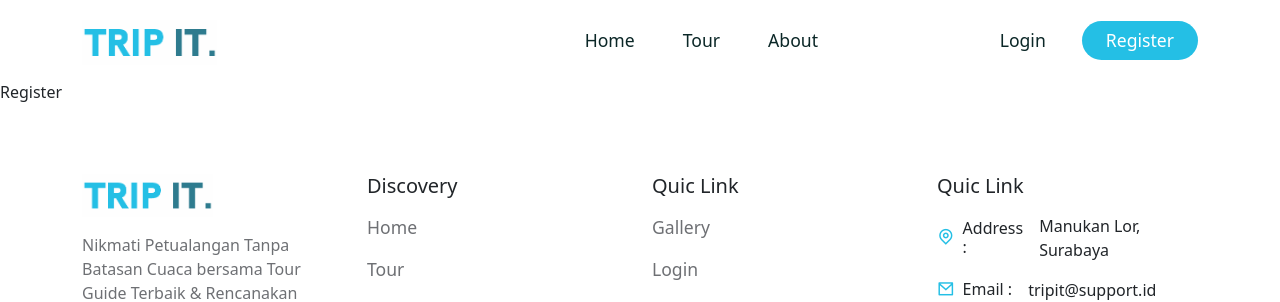
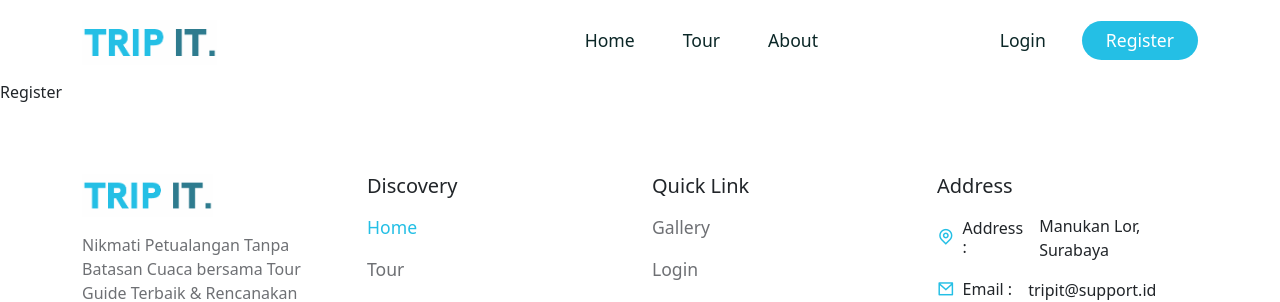
Before and after one commit to Sayafrudin/mini-project, a React (Vite) app in the folder trip-it/: page /register in a window 1280 px wide. In both pictures the pointer is over the link 392 px from the left and 227 px from the top of the page. Shown: the top 302 px of the page. Built offline with nearby package versions, Linux system fonts and the light colour scheme; a web font is replaced by a local one.

Commit message:
edit : hover link

```diff
--- a/trip-it/src/components/Footer/Footer.css
+++ b/trip-it/src/components/Footer/Footer.css
@@ -35,6 +35,12 @@
   font-size: 1.1rem;
 }
 
+.footer__quick-links li a:hover {
+  text-decoration: none;
+  color: var(--primary-color);
+  font-size: 1.1rem;
+}
+
 .footer__quick-links h6 span i {
   color: var(--primary-color);
   font-size: 1.1rem;
--- a/trip-it/src/components/Footer/Footer.jsx
+++ b/trip-it/src/components/Footer/Footer.jsx
@@ -84,7 +84,7 @@ export default function Footer() {
             </ListGroup>
           </Col>
           <Col lg="3">
-            <h5 className="footer__link-title">Quic Link</h5>
+            <h5 className="footer__link-title">Quick Link</h5>
             <ListGroup className="footer__quick-links">
               {quick__links2.map((item, index) => (
                 <ListGroup.Item as="li" key={index} className="ps-0 border-0">
@@ -96,7 +96,7 @@ export default function Footer() {
             </ListGroup>
           </Col>
           <Col lg="3">
-            <h5 className="footer__link-title">Quic Link</h5>
+            <h5 className="footer__link-title">Address</h5>
             <ListGroup className="footer__quick-links">
               <ListGroup.Item className="ps-0 border-0 d-flex align-item-center gap-3">
                 <h6 className="mb-0 d-flex align-items-center gap-2">
```
